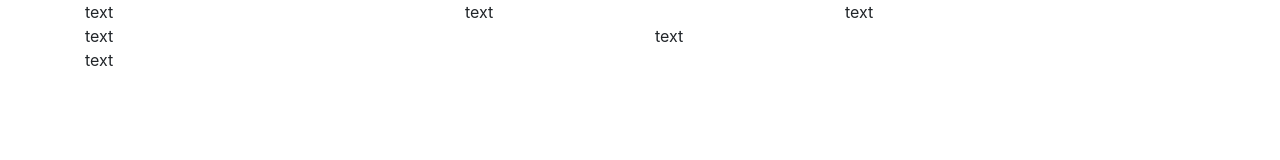
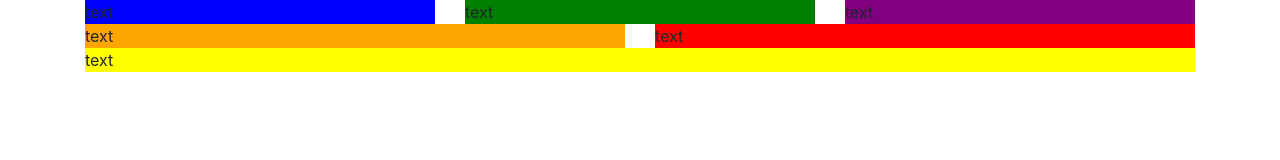
Before and after one commit to ohampton/projectBootstrapGrid, a plain HTML site: page index.html in a window 1280 px wide. Drawn offline with nearby package versions, Linux system fonts and the light colour scheme.

Commit message:
main changes

```diff
--- a/index.html
+++ b/index.html
@@ -6,7 +6,7 @@
     <title>Document</title>
 
 
-    <link rel="stylesheet" href="styles.css">
+    <link rel="stylesheet" href="style.css">
     <link rel="stylesheet" href="https://stackpath.bootstrapcdn.com/bootstrap/4.3.1/css/bootstrap.min.css" integrity="sha384-ggOyR0iXCbMQv3Xipma34MD+dH/1fQ784/j6cY/iJTQUOhcWr7x9JvoRxT2MZw1T" crossorigin="anonymous">
 
     <script src="https://code.jquery.com/jquery-3.3.1.slim.min.js" integrity="sha384-q8i/X+965DzO0rT7abK41JStQIAqVgRVzpbzo5smXKp4YfRvH+8abtTE1Pi6jizo" crossorigin="anonymous"></script>
@@ -20,13 +20,20 @@
         <div class="container">
             <div class="row">
                     <div class="col-sm-6 col-lg">
+                        <div class="boxOne">
                         text
+                        </div>
                     </div>
                     <div class="col-sm-6 col-lg">
+                        <div class="boxTwo">
                         text
+                        </div>
                     </div>
                     <div class="col-sm-6 col-lg">
+                        <div class="boxThree">
                         text
+                        </div>
+
                     </div>
 
             </div>
@@ -39,10 +46,15 @@
         <div class="container">
             <div class="row">
                 <div class="col-sm-6 col-lg">
+                    <div class="boxFour">
                     text
+                    </div>
                 </div>
                 <div class="col-sm-6 col-lg">
+
+                    <div class="boxFive">
                     text
+                    </div>
                 </div>
 
             </div>
@@ -55,7 +67,9 @@
         <div class="container">
             <div class="row">
                 <div class="col">
+                    <div class="boxSix">
                     text
+                    </div>
                 </div>
 
             </div>
```
